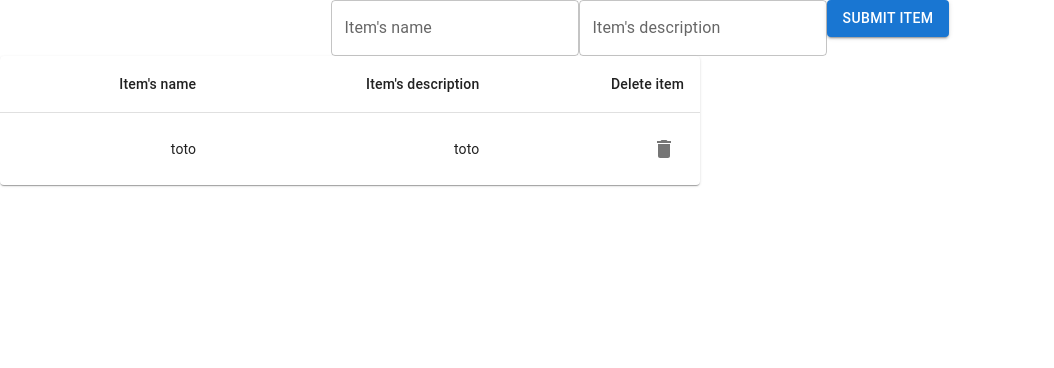
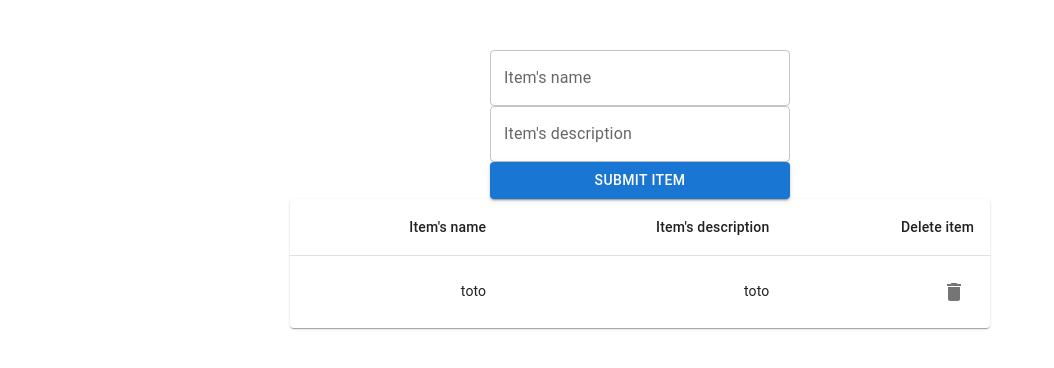
Before and after one commit to jkjakubowski/mindee-technical-test, a React (Create React App) app: page / in a window 1280 px wide. Shown: the top 368 px of the page, without its empty margins (0-1054 px from the left). Built offline with nearby package versions, Linux system fonts and the light colour scheme.

Commit message:
cleaned App creating a separated component for the form

```diff
--- a/package.json
+++ b/package.json
@@ -48,5 +48,8 @@
       "last 1 firefox version",
       "last 1 safari version"
     ]
+  },
+  "devDependencies": {
+    "@types/styled-components": "^5.1.26"
   }
 }
--- a/src/App.tsx
+++ b/src/App.tsx
@@ -1,9 +1,18 @@
 import React, { FC, useState } from "react";
 import "./App.css";
 import { useFormik } from "formik";
+import styled from "styled-components";
 
 import { TextField, Button } from "@mui/material";
 import ItemsTable from "./components/table/Table";
+import Form from "./components/form/Form";
+
+const Layout = styled.div`
+  padding: 50px 100px;
+  display: flex;
+  flex-direction: column;
+  align-items: center;
+`;
 
 const App: FC = () => {
   const [items, setItems] = useState([{ name: "toto", description: "toto" }]);
@@ -21,31 +30,14 @@ const App: FC = () => {
     },
   });
 
-
   return (
     <div className="App">
-      <form onSubmit={formik.handleSubmit}>
-        <TextField
-          id="name"
-          variant="outlined"
-          label="Item's name"
-          value={formik.values.name}
-          onChange={formik.handleChange}
-        ></TextField>
-        <TextField
-          id="description"
-          variant="outlined"
-          label="Item's description"
-          value={formik.values.description}
-          onChange={formik.handleChange}
-        ></TextField>
-        <Button type="submit" variant="contained">
-          Submit item
-        </Button>
-      </form>
-      <div>
-        <ItemsTable rows={items} />
-      </div>
+      <Layout>
+        <Form formik={formik} />
+        <div>
+          <ItemsTable rows={items} />
+        </div>
+      </Layout>
     </div>
   );
 };
--- /dev/null
+++ b/src/components/form/Form.tsx
@@ -0,0 +1,36 @@
+import React, { FC, useState } from "react";
+import styled from "styled-components";
+
+import { TextField, Button } from "@mui/material";
+
+const StyledForm = styled.form`
+  display: flex;
+  flex-direction: column;
+  min-width: 300px;
+`;
+
+const Form = ({ formik }: any) => {
+  return (
+    <StyledForm onSubmit={formik.handleSubmit}>
+      <TextField
+        id="name"
+        variant="outlined"
+        label="Item's name"
+        value={formik.values.name}
+        onChange={formik.handleChange}
+      ></TextField>
+      <TextField
+        id="description"
+        variant="outlined"
+        label="Item's description"
+        value={formik.values.description}
+        onChange={formik.handleChange}
+      ></TextField>
+      <Button type="submit" variant="contained">
+        Submit item
+      </Button>
+    </StyledForm>
+  );
+};
+
+export default Form;
--- a/src/components/table/Table.tsx
+++ b/src/components/table/Table.tsx
@@ -1,4 +1,5 @@
 import React, { FC } from "react";
+import styled from "styled-components";
 
 import {
   Table,
@@ -23,6 +24,10 @@ type TableProps = {
   rows: RowProps[];
 };
 
+const StyledTableCell = styled(TableCell)`
+  max-width: 260px;
+`;
+
 const ItemsTable: FC<TableProps> = ({ rows }) => {
   const Head: FC = () => {
     return (
@@ -40,14 +45,32 @@ const ItemsTable: FC<TableProps> = ({ rows }) => {
 
   const Body: FC<TableProps> = ({ rows }) => {
     return (
-      <TableBody>
+      <TableBody style={{ wordWrap: "break-word", whiteSpace: "normal" }}>
         {rows.map((row) => (
           <TableRow
+            style={{ wordWrap: "break-word", whiteSpace: "normal" }}
             key={row.name}
-            sx={{ "&:last-child td, &:last-child th": { border: 0 } }}
+            sx={{
+              "&:last-child td, &:last-child th": { border: 0 },
+            }}
           >
-            <TableCell align="right">{row.name}</TableCell>
-            <TableCell align="right">{row.description}</TableCell>
+            <TableCell
+              align="right"
+              style={{ wordWrap: "break-word", whiteSpace: "normal" }}
+            >
+              {row.name}
+            </TableCell>
+            <StyledTableCell
+              align="right"
+              style={{
+                whiteSpace: "normal",
+                wordWrap: "break-word",
+              }}
+            >
+              <span style={{ wordWrap: "break-word", whiteSpace: "normal" }}>
+                {row.description}
+              </span>
+            </StyledTableCell>
             <TableCell align="right">
               <IconButton>
                 <DeleteIcon />
@@ -60,7 +83,7 @@ const ItemsTable: FC<TableProps> = ({ rows }) => {
   };
 
   return (
-    <TableContainer sx={{ maxWidth: 700 }} component={Paper}>
+    <TableContainer sx={{ minWidth: 700, maxWidth: 800 }} component={Paper}>
       <Table>
         <Head />
         <Body rows={rows} />
```
Also changed, not shown: tsconfig.json (+5 -8 lines), 1 other file (tests, documents, lock files or other folders).
